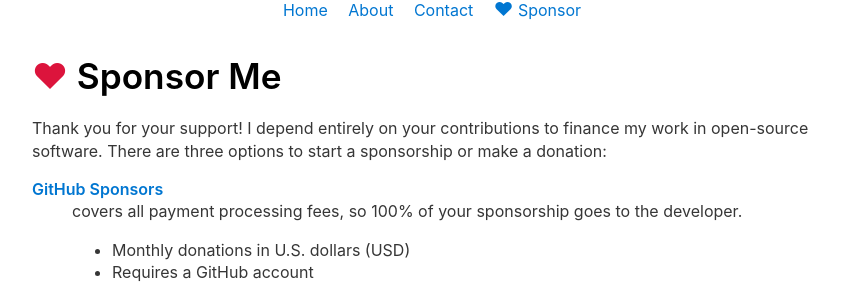
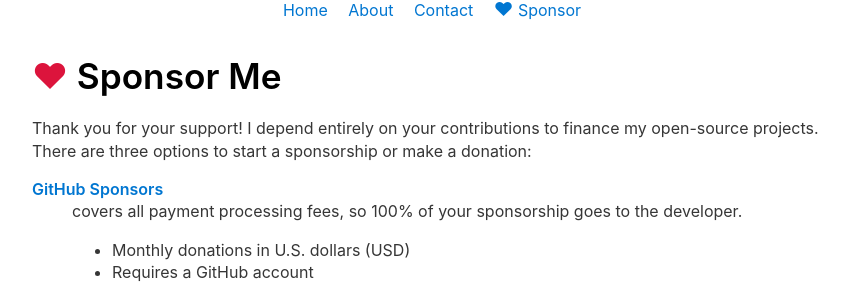
Before and after one commit to jgneff/www-status6, a Jekyll site: the page built from docs/sponsor.md, in a window 1280 px wide. Shown: the part 142-445 px from the top of the page, without its empty margins (208-1055 px from the left). Built offline with Jekyll 4.4.1, drawn with Linux system fonts in a browser that asks for light colours; part of the change alters nothing that is shown.

```diff
--- a/docs/sponsor.md
+++ b/docs/sponsor.md
@@ -7,7 +7,7 @@ description: Sponsor John Neffenger to design, build, and maintain open-source s
 # **♥**{:.heart} Sponsor Me
 
 Thank you for your support!
-I depend entirely on your contributions to finance my work in open-source software.
+I depend entirely on your contributions to finance my open-source projects.
 There are three options to start a sponsorship or make a donation:
 
 **[GitHub Sponsors][github]**
@@ -44,5 +44,5 @@ Make it easy to install, configure, and monitor the server.
 : Document how to design, code, and test Java apps for e-paper with Ubuntu on the Kobo e-reader.
 
 [github]: https://github.com/sponsors/jgneff
-[liberapay]: https://liberapay.com/jgneff
-[paypal]: https://www.paypal.com/cgi-bin/webscr?cmd=_s-xclick&hosted_button_id=TLPD5EPWLSM5G&source=url
+[liberapay]: https://liberapay.com/jgneff/donate
+[paypal]: https://www.paypal.com/donate?hosted_button_id=TLPD5EPWLSM5G
```
